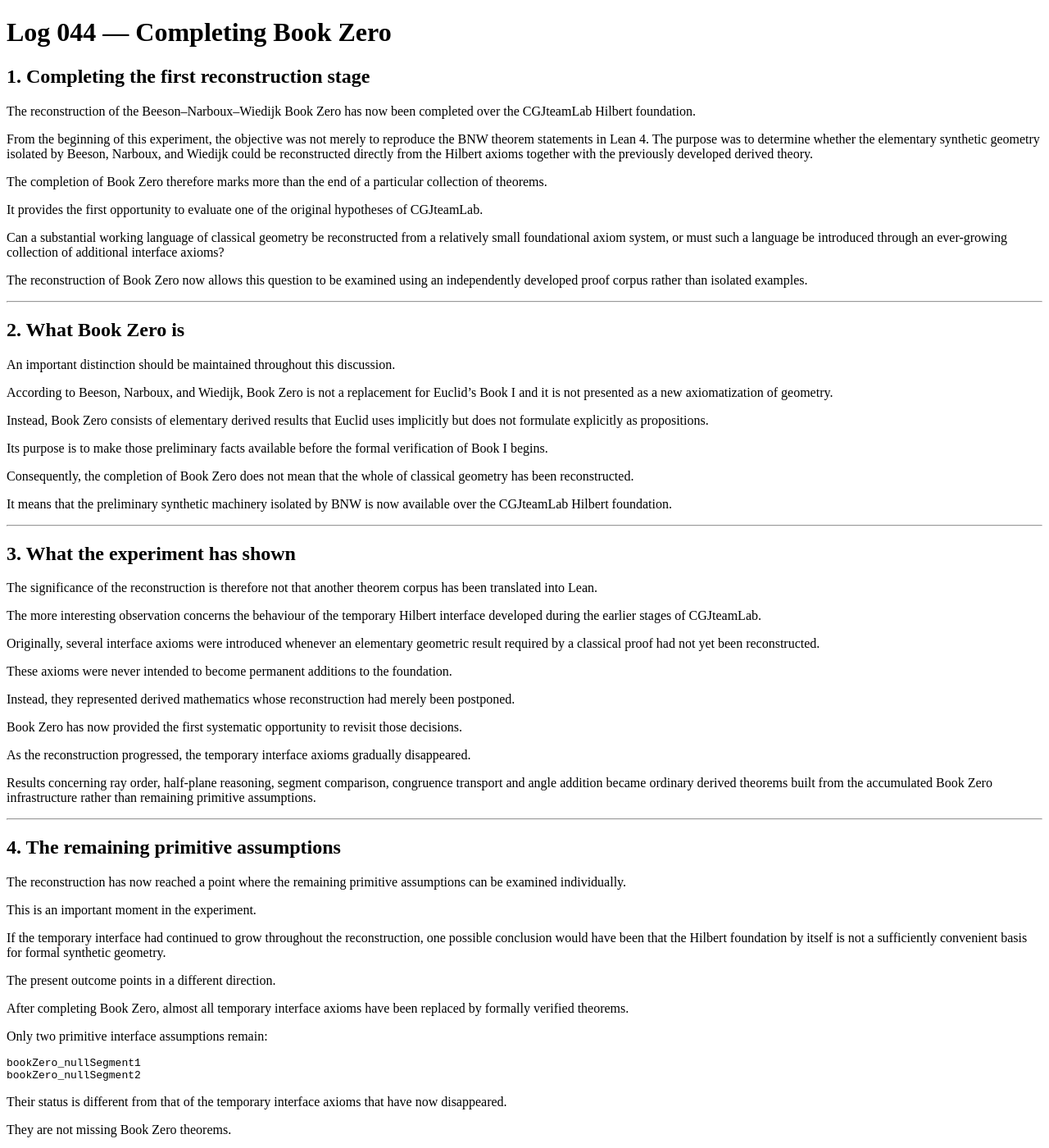
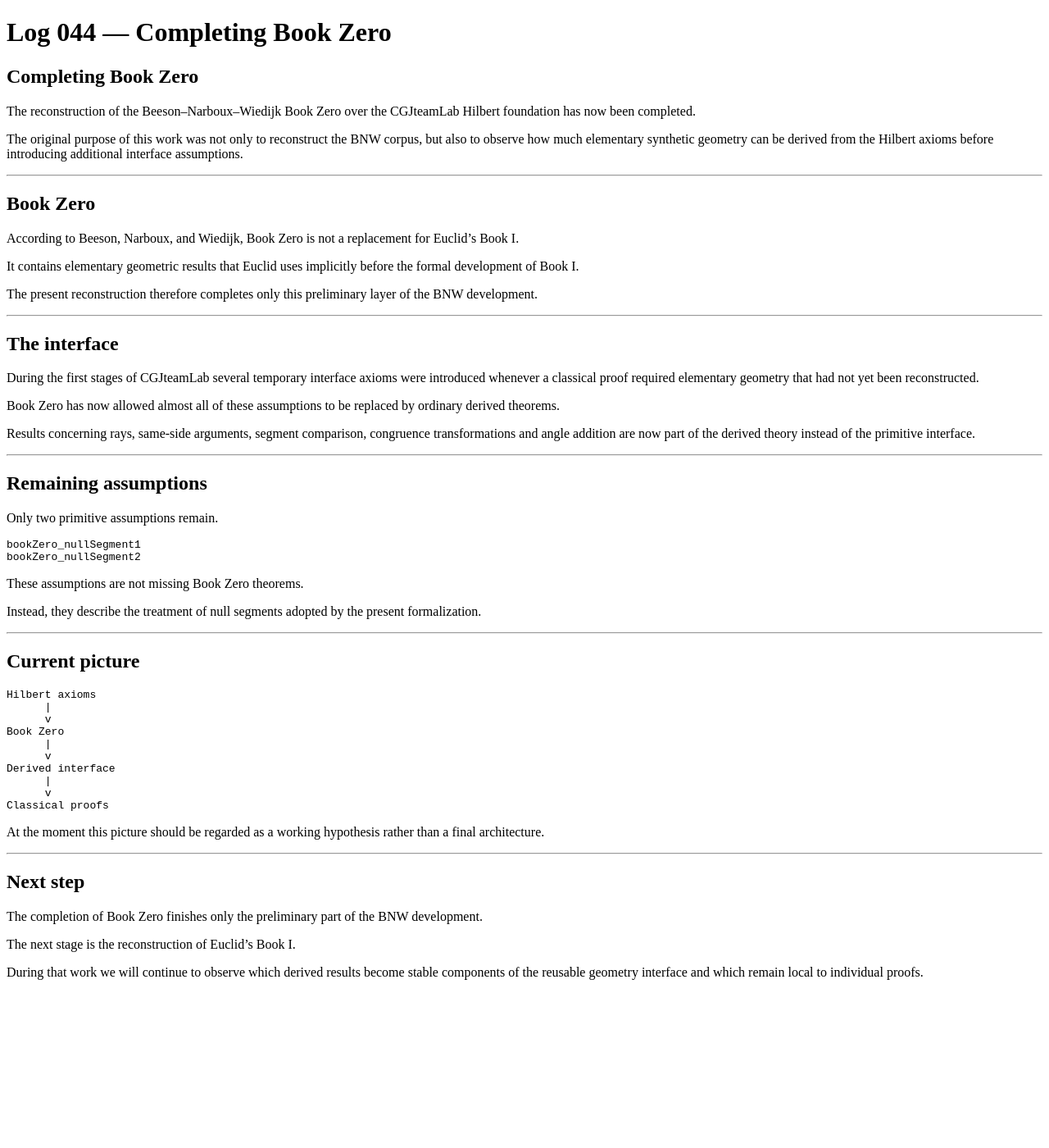
Before and after one commit to cgjteam/cgjteam.github.io, a Jekyll site: the page built from log-044.md, in a window 1280 px wide and 1400 px high. Shown: the whole window at 82% size. Built offline with Jekyll 4.4.1, drawn with Linux system fonts in a browser that asks for light colours; our own code applies the rules of GitHub Pages for plain Markdown files; comment, search, counter and statistics services are not loaded; some of the changed text lies outside the part shown.

Commit message:
Update log-044.md

````diff
--- a/log-044.md
+++ b/log-044.md
@@ -1,239 +1,87 @@
 # Log 044 --- Completing Book Zero
 
-## 1. Completing the first reconstruction stage
+## Completing Book Zero
 
-The reconstruction of the Beeson--Narboux--Wiedijk Book Zero has now
-been completed over the CGJteamLab Hilbert foundation.
+The reconstruction of the Beeson--Narboux--Wiedijk Book Zero over the
+CGJteamLab Hilbert foundation has now been completed.
 
-From the beginning of this experiment, the objective was not merely to
-reproduce the BNW theorem statements in Lean 4. The purpose was to
-determine whether the elementary synthetic geometry isolated by Beeson,
-Narboux, and Wiedijk could be reconstructed directly from the Hilbert
-axioms together with the previously developed derived theory.
-
-The completion of Book Zero therefore marks more than the end of a
-particular collection of theorems.
-
-It provides the first opportunity to evaluate one of the original
-hypotheses of CGJteamLab.
-
-Can a substantial working language of classical geometry be
-reconstructed from a relatively small foundational axiom system, or must
-such a language be introduced through an ever-growing collection of
-additional interface axioms?
-
-The reconstruction of Book Zero now allows this question to be examined
-using an independently developed proof corpus rather than isolated
-examples.
+The original purpose of this work was not only to reconstruct the BNW corpus,
+but also to observe how much elementary synthetic geometry can be derived from
+the Hilbert axioms before introducing additional interface assumptions.
 
 ------------------------------------------------------------------------
 
-## 2. What Book Zero is
+## Book Zero
 
-An important distinction should be maintained throughout this
-discussion.
+According to Beeson, Narboux, and Wiedijk, Book Zero is not a replacement for
+Euclid's Book I.
 
-According to Beeson, Narboux, and Wiedijk, Book Zero is not a
-replacement for Euclid's Book I and it is not presented as a new
-axiomatization of geometry.
+It contains elementary geometric results that Euclid uses implicitly before
+the formal development of Book I.
 
-Instead, Book Zero consists of elementary derived results that Euclid
-uses implicitly but does not formulate explicitly as propositions.
-
-Its purpose is to make those preliminary facts available before the
-formal verification of Book I begins.
-
-Consequently, the completion of Book Zero does not mean that the whole
-of classical geometry has been reconstructed.
-
-It means that the preliminary synthetic machinery isolated by BNW is now
-available over the CGJteamLab Hilbert foundation.
+The present reconstruction therefore completes only this preliminary layer of
+the BNW development.
 
 ------------------------------------------------------------------------
 
-## 3. What the experiment has shown
+## The interface
 
-The significance of the reconstruction is therefore not that another
-theorem corpus has been translated into Lean.
+During the first stages of CGJteamLab several temporary interface axioms were
+introduced whenever a classical proof required elementary geometry that had
+not yet been reconstructed.
 
-The more interesting observation concerns the behaviour of the temporary
-Hilbert interface developed during the earlier stages of CGJteamLab.
+Book Zero has now allowed almost all of these assumptions to be replaced by
+ordinary derived theorems.
 
-Originally, several interface axioms were introduced whenever an
-elementary geometric result required by a classical proof had not yet
-been reconstructed.
-
-These axioms were never intended to become permanent additions to the
-foundation.
-
-Instead, they represented derived mathematics whose reconstruction had
-merely been postponed.
-
-Book Zero has now provided the first systematic opportunity to revisit
-those decisions.
-
-As the reconstruction progressed, the temporary interface axioms
-gradually disappeared.
-
-Results concerning ray order, half-plane reasoning, segment comparison,
-congruence transport and angle addition became ordinary derived theorems
-built from the accumulated Book Zero infrastructure rather than
-remaining primitive assumptions.
+Results concerning rays, same-side arguments, segment comparison, congruence
+transformations and angle addition are now part of the derived theory instead
+of the primitive interface.
 
 ------------------------------------------------------------------------
 
-## 4. The remaining primitive assumptions
+## Remaining assumptions
 
-The reconstruction has now reached a point where the remaining primitive
-assumptions can be examined individually.
+Only two primitive assumptions remain.
 
-This is an important moment in the experiment.
-
-If the temporary interface had continued to grow throughout the
-reconstruction, one possible conclusion would have been that the Hilbert
-foundation by itself is not a sufficiently convenient basis for formal
-synthetic geometry.
-
-The present outcome points in a different direction.
-
-After completing Book Zero, almost all temporary interface axioms have
-been replaced by formally verified theorems.
-
-Only two primitive interface assumptions remain:
-
-``` lean
+```lean
 bookZero_nullSegment1
 bookZero_nullSegment2
 ```
 
-Their status is different from that of the temporary interface axioms
-that have now disappeared.
+These assumptions are not missing Book Zero theorems.
 
-They are not missing Book Zero theorems.
-
-Nor do they belong to Hilbert's original axiomatics.
-
-Instead, they express local assumptions concerning the behaviour of null
-segments that were introduced explicitly in the present formal model.
-
-Their continued presence therefore should not be interpreted as evidence
-that the BNW reconstruction is incomplete.
-
-Rather, they identify a small part of the current CGJteamLab
-formalization that lies outside both the original Hilbert system and the
-BNW Book Zero corpus.
+Instead, they describe the treatment of null segments adopted by the present
+formalization.
 
 ------------------------------------------------------------------------
 
-## 5. Consequences for the architecture
+## Current picture
 
-This observation has an architectural consequence.
-
-At the beginning of the project, the Hilbert interface was primarily a
-collection of auxiliary assumptions required by the first formalizations
-of classical proofs.
-
-After the completion of Book Zero, its role has changed.
-
-The interface is no longer expanding primarily through additional primitive
-assumptions.
-
-Instead, it increasingly consists of derived synthetic results
-established from the Hilbert axioms and the accumulated Book Zero
-theory.
-
-Schematically, the current picture is closer to
-
-``` text
+```text
 Hilbert axioms
       |
       v
-reconstructed Book Zero
+Book Zero
       |
       v
-derived synthetic interface
+Derived interface
       |
       v
-classical geometric proofs
+Classical proofs
 ```
 
-This picture should still be regarded as a working hypothesis rather
-than a final architectural claim.
-
-Nevertheless, the experiment has shown that a substantial part of the
-language required by classical synthetic geometry can be reconstructed
-rather than postulated.
-
-This represents a significant reduction of the trusted mathematical core
-of the project.
+At the moment this picture should be regarded as a working hypothesis rather
+than a final architecture.
 
 ------------------------------------------------------------------------
 
-## 6. What has been learned
+## Next step
 
-The completion of Book Zero does not answer the original architectural
-question posed by CGJteamLab.
+The completion of Book Zero finishes only the preliminary part of the BNW
+development.
 
-It does, however, provide the first substantial body of experimental
-evidence.
+The next stage is the reconstruction of Euclid's Book I.
 
-The reconstruction confirms that a significant amount of elementary
-synthetic geometry can be derived systematically from the Hilbert
-foundation without introducing new primitive assumptions.
-
-Equally important, it demonstrates that the temporary interface
-developed during the early stages of the project was largely
-provisional.
-
-Most of its additional assumptions disappeared once the corresponding
-preliminary geometry had been reconstructed.
-
-This observation supports the original methodological principle of the
-project.
-
-Rather than designing a geometry library in advance, it is possible to
-allow the required mathematical structure to emerge from the
-reconstruction of classical proofs.
-
-The BNW Book Zero provides the first independent corpus against which
-this idea could be tested systematically.
-
-The outcome suggests that such an approach is viable.
-
-------------------------------------------------------------------------
-
-## 7. The next stage
-
-The completion of Book Zero should not be regarded as the end of the
-present experiment.
-
-On the contrary, it creates the conditions for its continuation.
-
-Book Zero represents only the preliminary geometry required before
-Euclid's Book I.
-
-The full BNW reconstruction contains many additional derived results
-introduced while formalizing the propositions themselves.
-
-These results now become the natural object of investigation.
-
-The central question is no longer whether the elementary synthetic
-language can be reconstructed.
-
-That question has been answered positively by the completion of Book
-Zero.
-
-The next question is different.
-
-Which of the additional results appearing throughout the reconstruction
-of Euclid's Book I represent stable components of a reusable classical
-geometry layer, and which should remain local consequences of individual
-propositions?
-
-The answer cannot be determined a priori.
-
-It must emerge from the continued reconstruction of the BNW corpus using
-the same methodology that has guided the project from the beginning.
-
-The completion of Book Zero therefore marks not the conclusion of the
-experiment, but the transition to its next stage.
+During that work we will continue to observe which derived results become
+stable components of the reusable geometry interface and which remain local to
+individual proofs.
````
